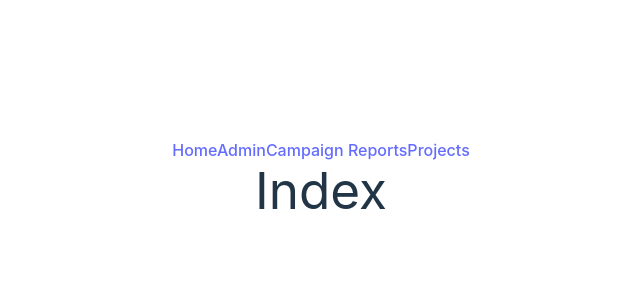
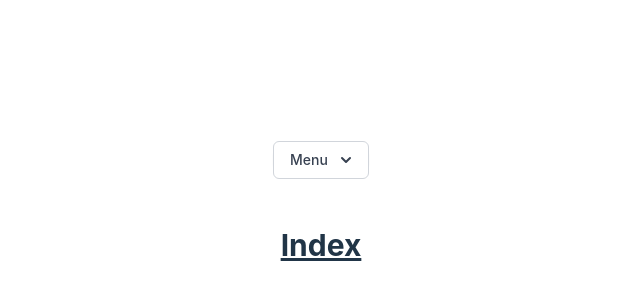
Before and after one commit to vw-bask/sandbox-vite, a Vue app: page / in a window 1280 px wide. Shown: the part 222-522 px from the top of the page, without its empty margins (319-959 px from the left). Built offline with nearby package versions, Linux system fonts and the light colour scheme.

Commit message:
trying out headless UI and tailwind

```diff
--- a/src/components/TopNav.vue
+++ b/src/components/TopNav.vue
@@ -1,6 +1,91 @@
+<script setup>
+import { Menu, MenuButton, MenuItems, MenuItem } from '@headlessui/vue';
+</script>
 <template>
-    <router-link to="/">Home</router-link>
+    <!-- <router-link to="/">Home</router-link>
     <router-link to="/admin/">Admin</router-link>
     <router-link to="/campaign-reports/">Campaign Reports</router-link>
-    <router-link to="/projects/">Projects</router-link>
+    <router-link to="/projects/">Projects</router-link> -->
+    <div class="flex items-center justify-center p-12">
+        <div class="relative inline-block text-left">
+            <Menu>
+                <span class="rounded-md shadow-sm">
+                    <MenuButton
+                        class="inline-flex justify-center w-full px-4 py-2 text-sm font-medium leading-5 text-gray-700 transition duration-150 ease-in-out bg-white border border-gray-300 rounded-md hover:text-gray-500 focus:outline-none focus:border-blue-300 focus:shadow-outline-blue active:bg-gray-50 active:text-gray-800">
+                        <span>Menu</span>
+                        <svg class="w-5 h-5 ml-2 -mr-1" viewBox="0 0 20 20" fill="currentColor">
+                            <path fill-rule="evenodd"
+                                d="M5.293 7.293a1 1 0 011.414 0L10 10.586l3.293-3.293a1 1 0 111.414 1.414l-4 4a1 1 0 01-1.414 0l-4-4a1 1 0 010-1.414z"
+                                clip-rule="evenodd"></path>
+                        </svg>
+                    </MenuButton>
+                </span>
+
+                <transition enter-active-class="transition duration-100 ease-out"
+                    enter-from-class="transform scale-95 opacity-0" enter-to-class="transform scale-100 opacity-100"
+                    leave-active-class="transition duration-75 ease-out" leave-from-class="transform scale-100 opacity-100"
+                    leave-to-class="transform scale-95 opacity-0">
+                    <MenuItems
+                        class="absolute right-0 w-56 mt-2 origin-top-right bg-white border border-gray-200 divide-y divide-gray-100 rounded-md shadow-lg outline-none">
+                        <div class="px-4 py-3">
+                            <p class="text-sm leading-5">Signed in as</p>
+                            <p class="text-sm font-medium leading-5 text-gray-900 truncate">
+                                user@example.com
+                            </p>
+                        </div>
+
+                        <div class="py-1">
+                            <MenuItem v-slot="{ active }">
+                                <router-link :class="
+                                active ? 'bg-gray-100 text-gray-900' : 'text-gray-700'
+                                " class="flex justify-between w-full px-4 py-2 text-sm leading-5 text-left" to="/">
+                                    Home
+                                </router-link>
+                            </MenuItem>
+                            <MenuItem v-slot="{ active }">
+                                <router-link to="/admin/" :class="
+                                    active ? 'bg-gray-100 text-gray-900' : 'text-gray-700'
+                                " class="flex justify-between w-full px-4 py-2 text-sm leading-5 text-left">
+                                    Admin
+                                </router-link>
+                            </MenuItem>
+                            <MenuItem disabled>
+                            <span
+                                class="flex justify-between w-full px-4 py-2 text-sm leading-5 text-left text-gray-700 cursor-not-allowed opacity-50">
+                                New feature (soon)
+                            </span>
+                            </MenuItem>
+                            <MenuItem v-slot="{ active }">
+                                <router-link to="/projects/" :class="
+                                    active ? 'bg-gray-100 text-gray-900' : 'text-gray-700'
+                                " class="flex justify-between w-full px-4 py-2 text-sm leading-5 text-left">
+                                Projects
+                                </router-link>
+                            </MenuItem>
+                        </div>
+                        <div class="py-1">
+                            <MenuItem v-slot="{ active }">
+                            <a href="#sign-out" :class="
+          active ? 'bg-gray-100 text-gray-900' : 'text-gray-700'
+                            " class="flex justify-between w-full px-4 py-2 text-sm leading-5 text-left">
+                                Sign out
+                            </a>
+                            </MenuItem>
+                        </div>
+                    </MenuItems>
+                </transition>
+            </Menu>
+        </div>
+    </div>
 </template>
+
+<script>
+export default {
+    components: {
+        Menu,
+        MenuButton,
+        MenuItems,
+        MenuItem,
+    },
+};
+</script>
--- a/src/pages/admin/index.vue
+++ b/src/pages/admin/index.vue
@@ -4,7 +4,7 @@ import TopNav from '../../components/TopNav.vue';
 
 <template>
     <TopNav/>
-    <h1>Homepage Admin</h1>
+    <h1>Admin</h1>
 </template>
 <style>
 
--- a/src/pages/index.vue
+++ b/src/pages/index.vue
@@ -6,7 +6,7 @@ import Users from '../components/Users.vue';
 
 <template>
     <TopNav />
-    <h1>Index</h1>
+    <h1 class="text-3xl font-bold underline">Index</h1>
 </template>
 <style>
 
```
